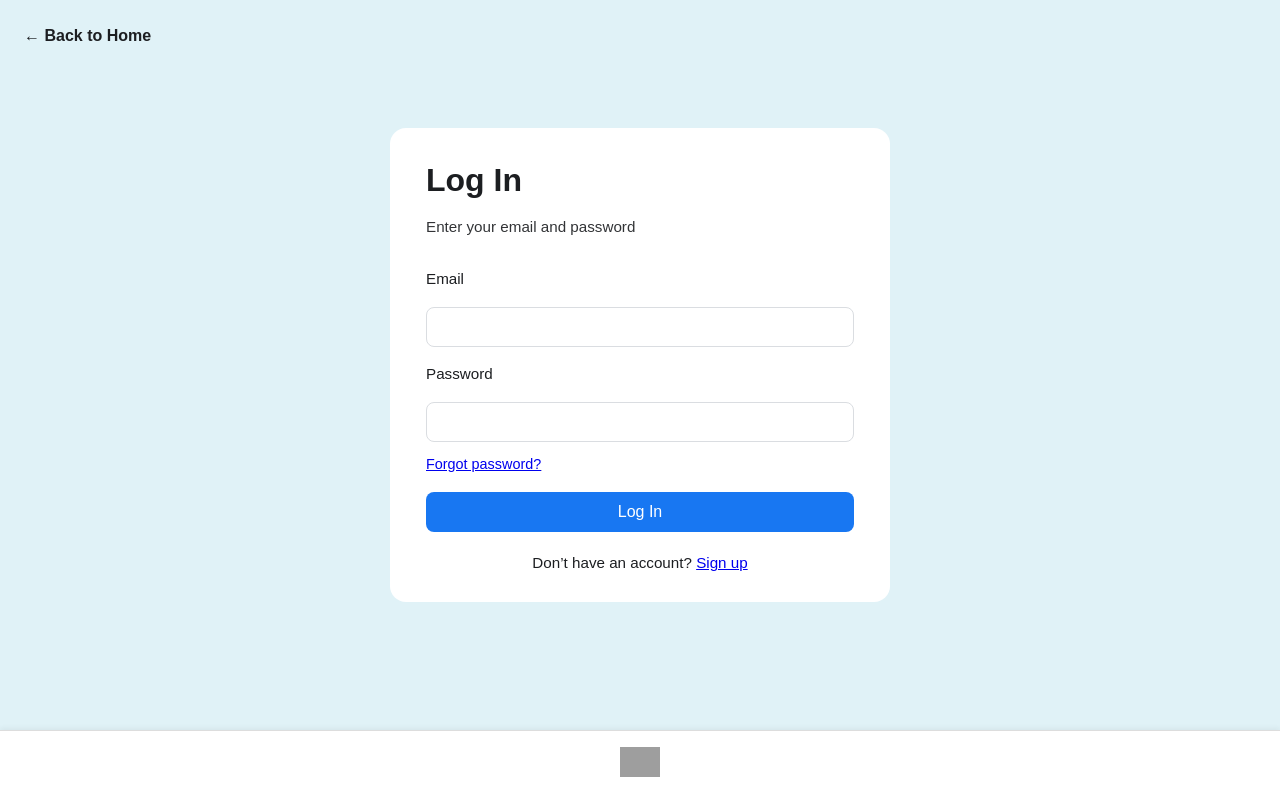
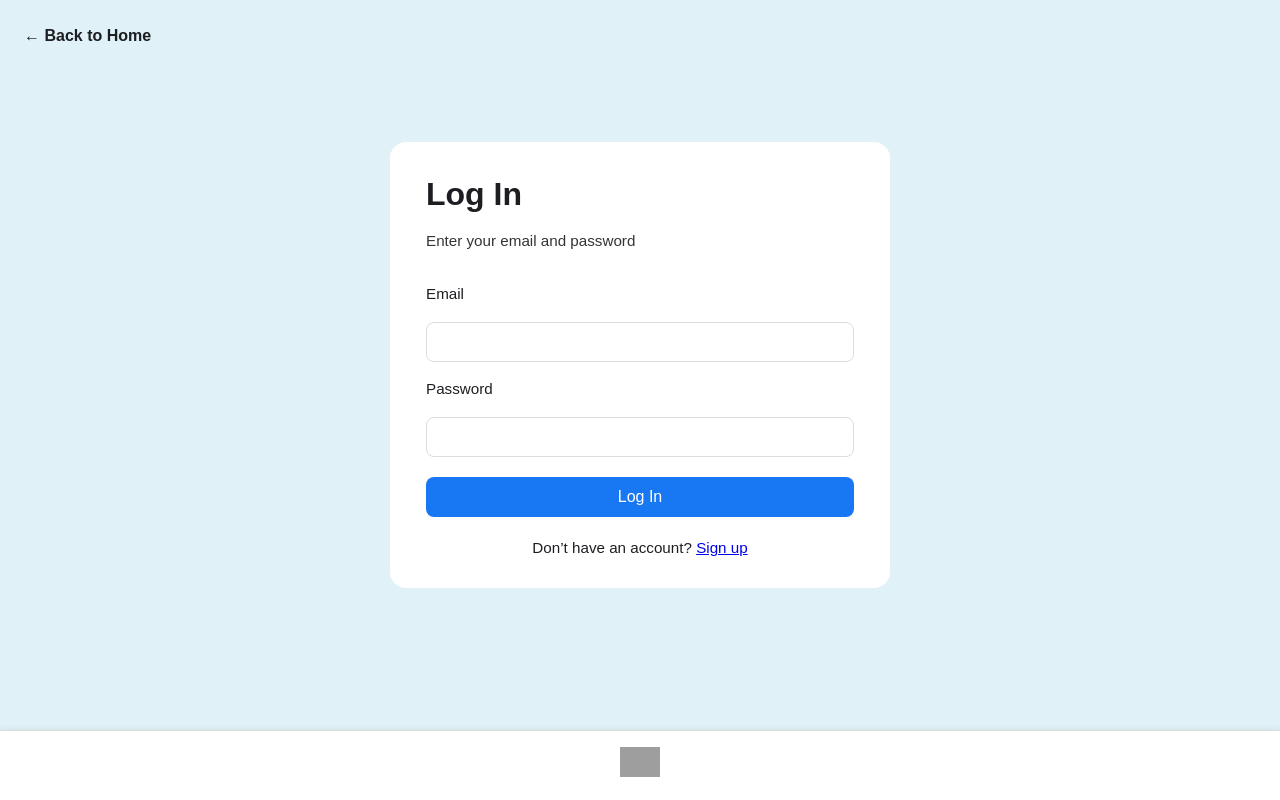
Before and after one commit to calebelster/CSCI432_RROO, a React (Vite) app: page /login in a window 1280 px wide. Built offline with nearby package versions, Linux system fonts and the light colour scheme; no server answers; grey boxes are pictures that could not be loaded; a web font is replaced by a local one.

Commit message:
remove forgot password

```diff
--- a/src/pages/Login.jsx
+++ b/src/pages/Login.jsx
@@ -16,7 +16,7 @@ const LoginPage = () => {
         e && e.preventDefault();
         setError('');
         if (!email || !password) {
-                setError('Please enter both email and password.');
+            setError('Please enter both email and password.');
             return;
         }
 
@@ -70,7 +70,6 @@ const LoginPage = () => {
                             {passwordError || error}
                         </div>
                     )}
-                    <div className="forgot"><a href="#">Forgot password?</a></div>
 
                     <button type="submit" disabled={isSigningIn}>{isSigningIn ? 'Signing in...' : 'Log In'}</button>
 
--- a/src/styles/LoginPage.css
+++ b/src/styles/LoginPage.css
@@ -12,20 +12,23 @@
   display: flex;
   justify-content: center;
   align-items: center;
-  padding: 40px 16px; /* some breathing room on small screens */
+  padding: 40px 16px;
+  /* some breathing room on small screens */
   background: var(--bg);
   font-family: var(--font);
 }
 
 .back-link {
-  position: fixed; /* anchor to viewport */
+  position: fixed;
+  /* anchor to viewport */
   left: 24px;
   top: 24px;
   color: var(--text);
   text-decoration: none;
   font-size: 1rem;
   font-weight: bold;
-  z-index: 10; /* keep above card */
+  z-index: 10;
+  /* keep above card */
 }
 
 .login-box {
@@ -37,7 +40,8 @@
   display: flex;
   flex-direction: column;
   gap: 12px;
-  position: relative; /* ensure absolutely positioned back-link anchors to the card */
+  position: relative;
+  /* ensure absolutely positioned back-link anchors to the card */
 }
 
 .login-title {
@@ -86,13 +90,7 @@
   box-shadow: 0 0 0 3px var(--secondary-color);
 }
 
-.forgot {
-  color: var(--text);
-  font-size: .9rem;
-  text-decoration: underline;
-  font-weight: 400;
-  margin: 4px 0 8px;
-}
+/* `.forgot` removed — link disabled in markup */
 
 .login-box button {
   width: 100%;
@@ -105,6 +103,7 @@
   font-size: 16px;
   cursor: pointer;
   font-family: var(--font);
+  margin-top: 12px;
 }
 
 .signup {
```
